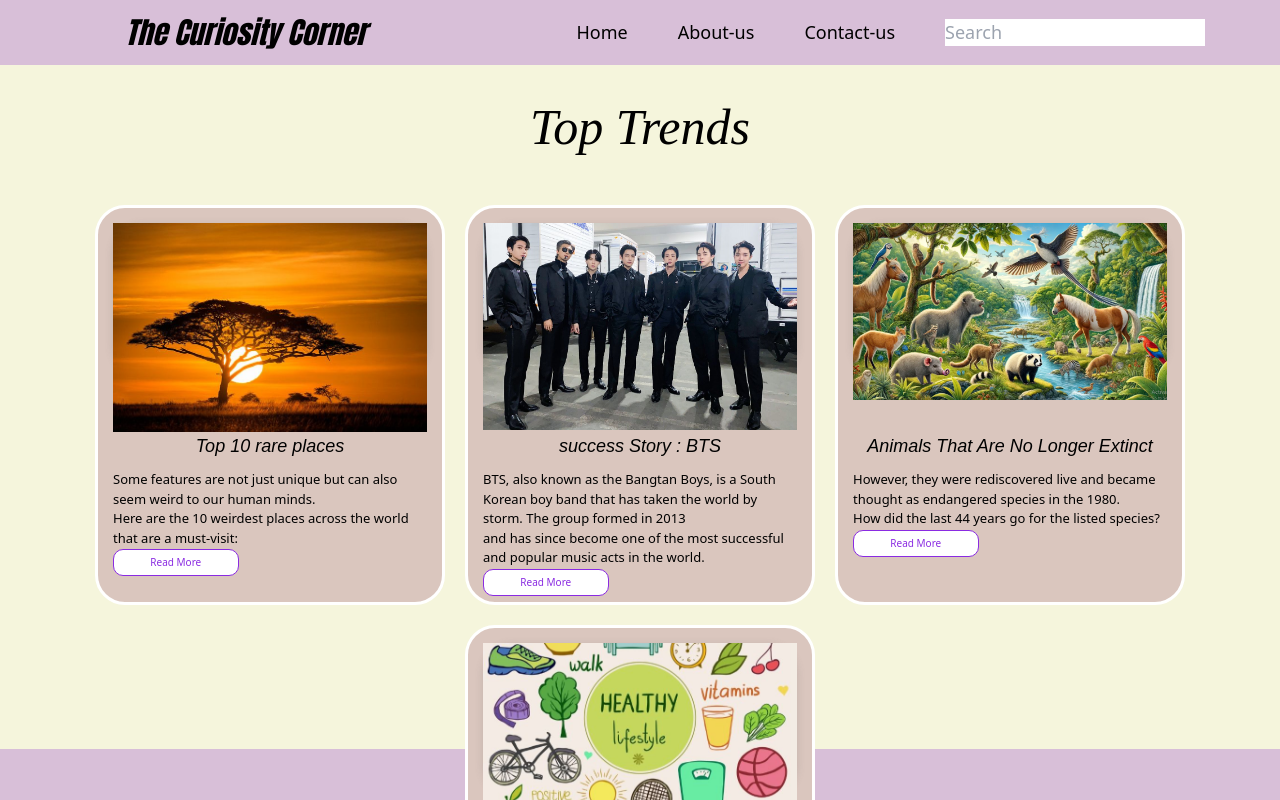
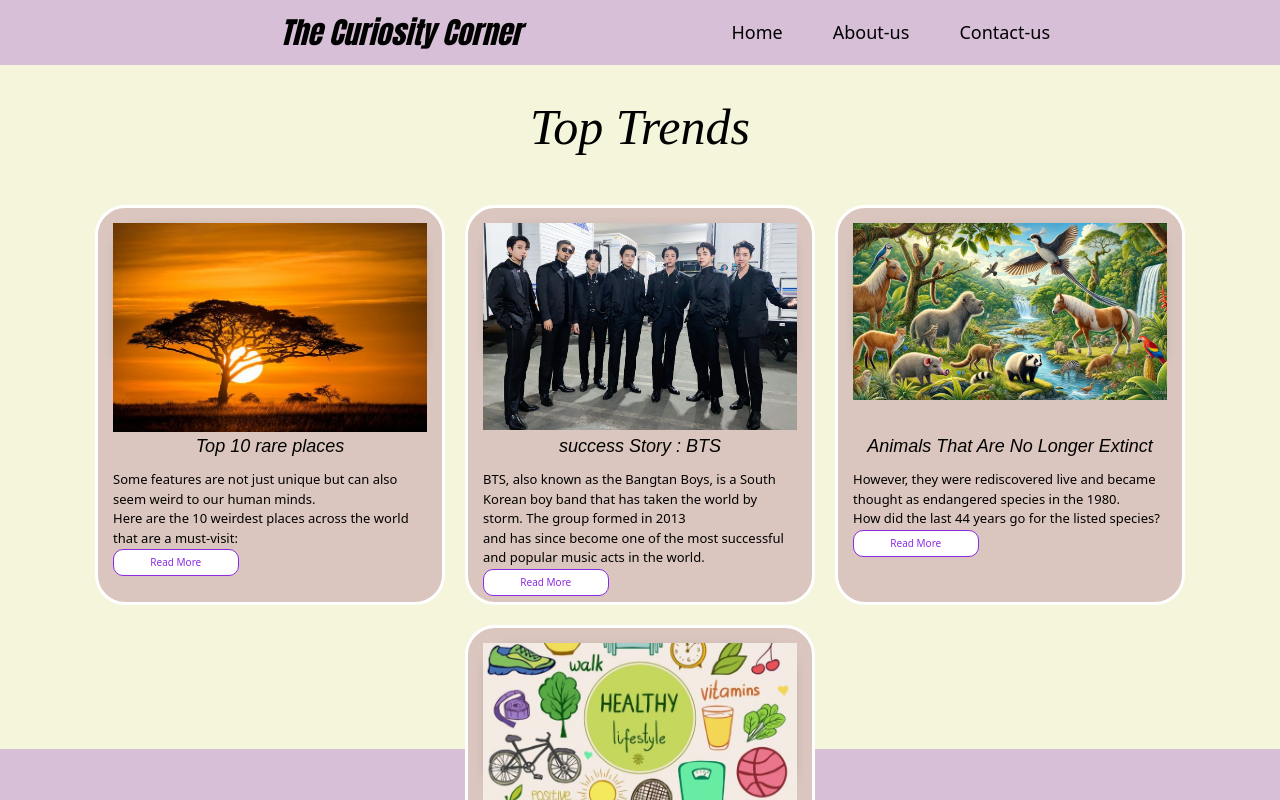
Before and after one commit to Muskanmadni/My-Blog-Website-Demo, a Next.js app: page / in a window 1280 px wide. Shown: the top 800 px of the page. Built offline with nearby package versions, Linux system fonts and the light colour scheme.

Commit message:
first commit

```diff
--- a/src/components/header.tsx
+++ b/src/components/header.tsx
@@ -17,11 +17,8 @@ export function Header(){
               <Link href={"/Contact-us"}>
               <li>Contact-us</li>
               </Link>
-
-              <div className="Search-button"><input className="searchButton" type="search" placeholder="Search"/></div>
             </ul>
           </div>
-          {/* <div className="Main-heading">Welcome</div> */}
         </div>
 
     )
```
